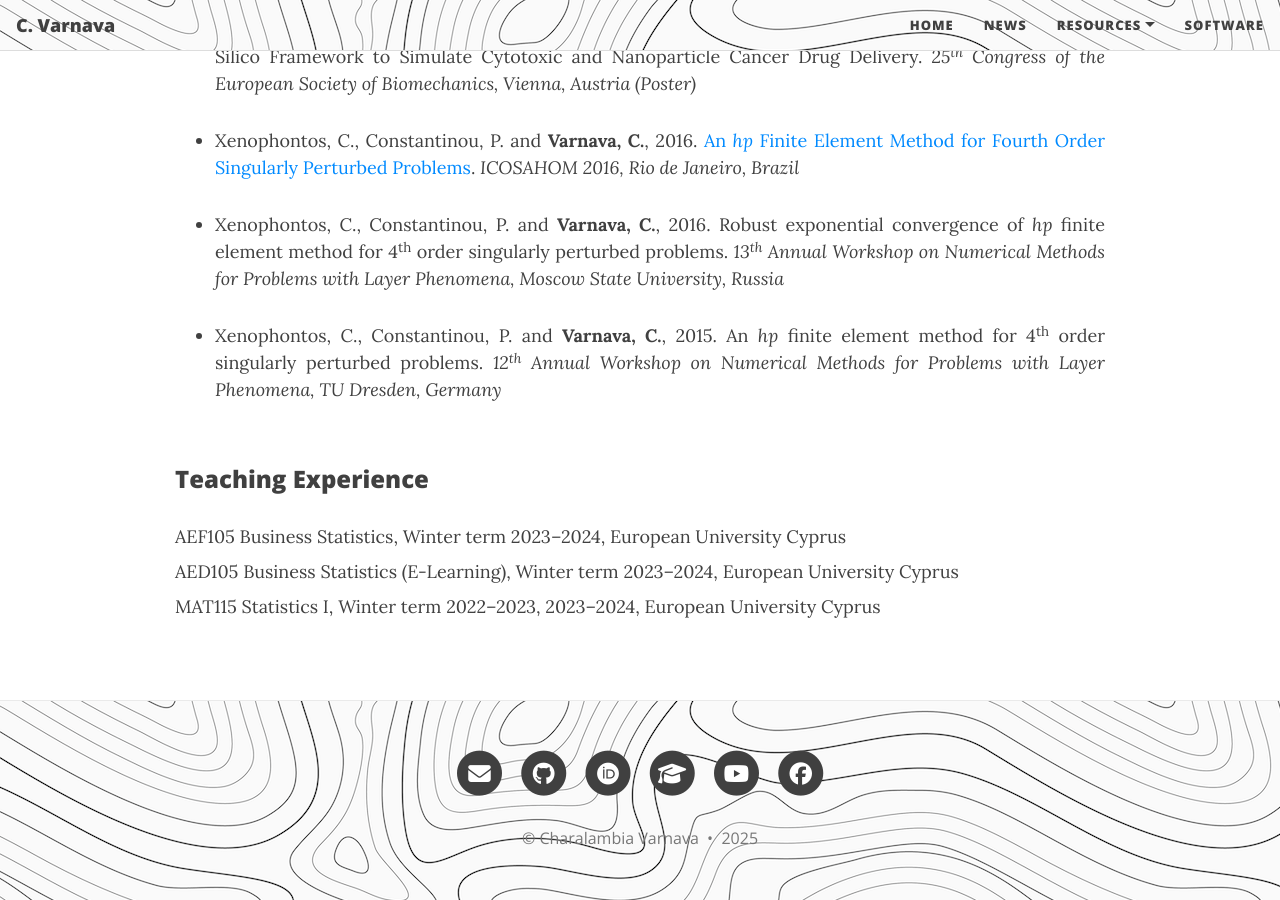
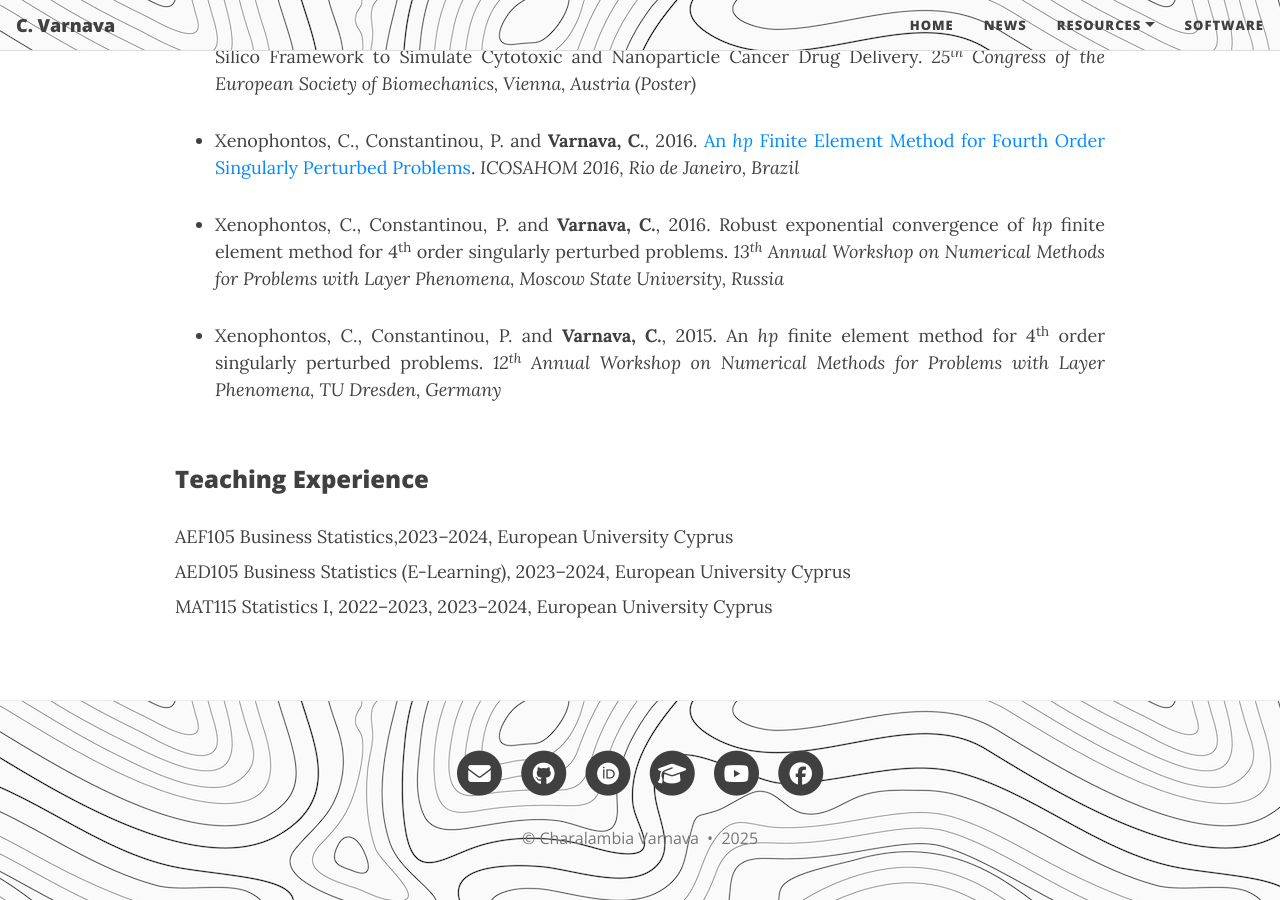
Before and after one commit to ch-var/ch-var.github.io, a Jekyll site: the page built from cv.html, in a window 1280 px wide and 900 px high, scrolled down 5269 px. Built offline with Jekyll 4.4.1, drawn with Linux system fonts in a browser that asks for light colours; formulas are drawn with MathJax 3.

Commit message:
Update cv.html

```diff
--- a/cv.html
+++ b/cv.html
@@ -153,9 +153,9 @@ mathjax: true
 </ul>
 <br>
 <p style="font-family: var(--header-font); font-weight: 800; line-height: 1.1; font-size: 1.5rem; margin-top: 1.25rem;">Teaching Experience</p>
-<p align='justify' style="margin-bottom: 8px;">AEF105 Business Statistics, Winter term 2023–2024, European University Cyprus</p>
-<p align='justify' style="margin-top: 8px; margin-bottom: 8px;">AED105 Business Statistics (E-Learning), Winter term 2023–2024, European University Cyprus</p>
-<p align='justify' style="margin-top: 8px;">MAT115 Statistics I, Winter term 2022–2023, 2023–2024, European University Cyprus</p>
+<p align='justify' style="margin-bottom: 8px;">AEF105 Business Statistics,2023–2024, European University Cyprus</p>
+<p align='justify' style="margin-top: 8px; margin-bottom: 8px;">AED105 Business Statistics (E-Learning), 2023–2024, European University Cyprus</p>
+<p align='justify' style="margin-top: 8px;">MAT115 Statistics I, 2022–2023, 2023–2024, European University Cyprus</p>
 
 <style>
   .responsive-margin {
```
